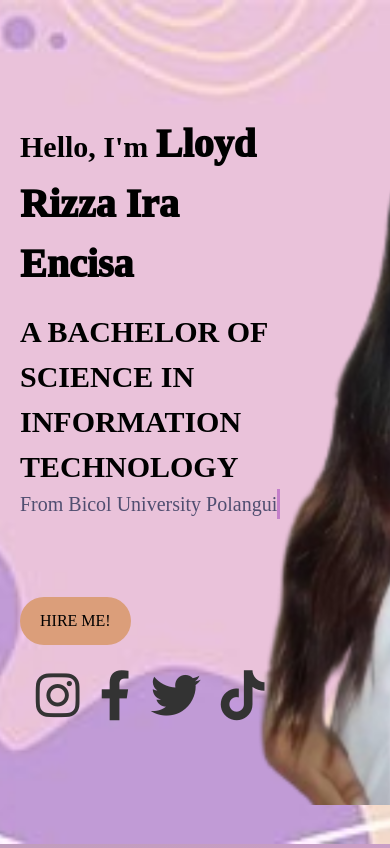
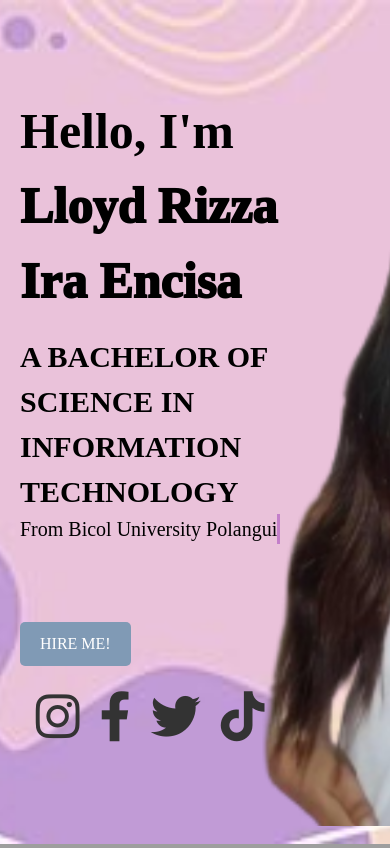
Before and after one commit to LRIEncisa/2024_BSIT--3-A-_Kawaii_LloydRizzaIra, a PHP site: page / in a window 390 px wide. Shown: the top 848 px of the page. Run offline with PHP 8.4, Linux system fonts and the light colour scheme; some web fonts are replaced; grey boxes are pictures that could not be loaded.

Commit message:
Update style.css

```diff
--- a/Portfolio/style.css
+++ b/Portfolio/style.css
@@ -2,10 +2,10 @@
 :root
 {
     --bg-black-900:#f2f2fc;
-    --bg-black-100:#fdf9ff;
-    --bg-black-50:#e8dfec;
-    --text-black-900:#2e494d;
-    --text-black-700:#504e70;
+    --bg-black-100:#9994d7;
+    --bg-black-50:#4680ba;
+    --text-black-900:#000000;
+    --text-black-700:#000000;
 }
 .aside .Logo {
     width: 80%; /* Adjust the width as needed */
@@ -172,7 +173,6 @@ ul
 {
     display: flex;
     flex-wrap: wrap;
-    position: relative;
 }
 .btn
 {
@@ -394,13 +391,13 @@ ul
     max-width: 60%;
 }
 h3.hello {
-    font-size: 30px;
+    font-size: 50px;
     margin: 15px 0;
     color: black;
 }
 
 h3.hello span /* name */ {
-    font-size: 40px;
+    font-size: 50px;
     font-weight: 1000;
     color: black;
 }
@@ -911,7 +908,69 @@ h3.my-profession /*Course*/
         flex: 0 0 100%;
         max-width: 100%;
     }
-}
+    .contact-form {
+        max-width: 600px;
+        margin: 0 auto;
+        padding: 20px;
+        background-color: #f9f9f9;
+        border-radius: 8px;
+    }
+
+    .form-item {
+        margin-bottom: 15px;
+    }
+
+    .form-group {
+        position: relative;
+    }
+
+    input[type="text"],
+    input[type="email"],
+    textarea {
+        width: 100%;
+        padding: 10px;
+        border: 1px solid #ccc;
+        border-radius: 4px;
+        font-size: 14px;
+    }
+
+    button[type="submit"] {
+        background-color: pink;
+        color: #fff;
+        border: none;
+        padding: 10px 20px;
+        border-radius: 4px;
+        cursor: pointer;
+    }
+
+    @media (max-width: 480px)
+    {
+        .contact-form {
+            padding: 10px;
+        }
+    }
+    contact-form {
+        max-width: 400px;
+        margin: 0 auto;
+    }
+    .form-group {
+        margin-bottom: 20px;
+    }
+    .form-control {
+        width: 100%;
+        padding: 10px;
+        border: 1px solid #ccc;
+        border-radius: 5px;
+    }
+    .btn {
+        background-color: #809ab5;
+        color: #ffffff;
+        border: none;
+        padding: 10px 20px;
+        border-radius: 5px;
+        cursor: pointer;
+    }
+
 :root {
     --yellow:#f9ca24;
 }
```
Also changed, not shown: other parts of Portfolio/style.css (+15 -16 lines).
